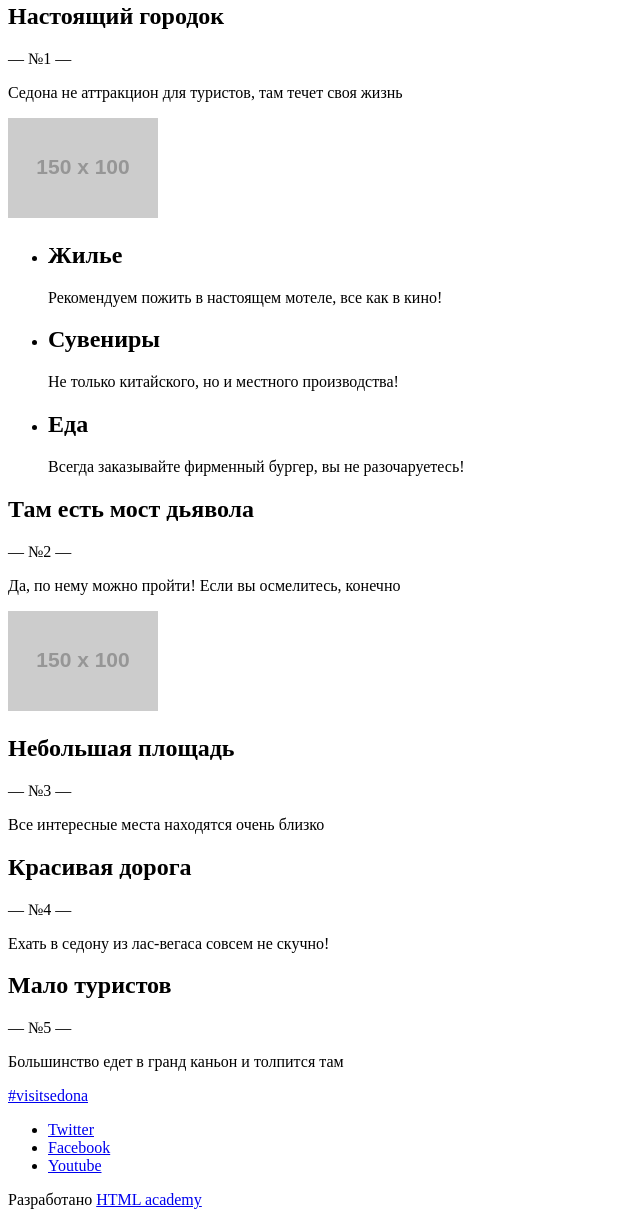
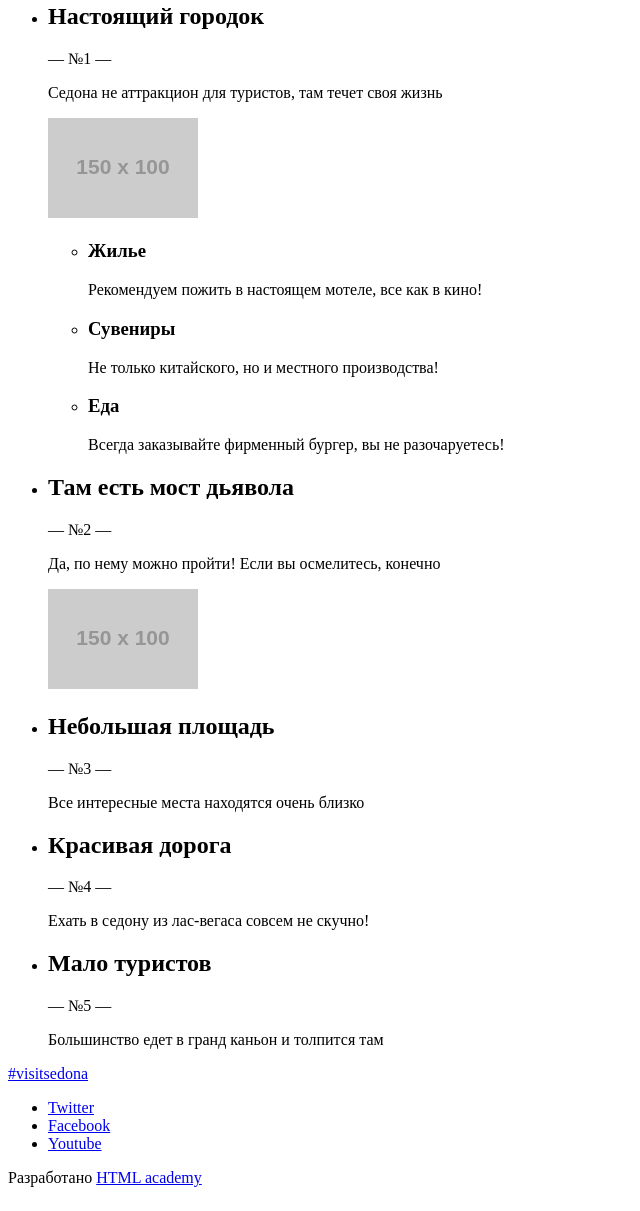
Before and after one commit to rumyantsevnn/234024-sedona-16, a website: page index.html in a window 1280 px wide. Shown: the part 490-1701 px from the top of the page, without its empty margins (0-640 px from the left). Drawn offline with Linux system fonts and the light colour scheme; placeholder pictures from the web are drawn by us.

Commit message:
правки

```diff
--- a/index.html
+++ b/index.html
@@ -38,62 +38,68 @@
         <p class="short-description__about-sedona">Седона — небольшой городок в аризоне, заслуживающий большего!</p>
         <p class="short-description__five-reasons">Рассмотрим 5 причин, по которым Седона круче, чем гранд каньон!</p>
       </div>
-      <div class="why-sedona">
+      <ul class="reasons-and-advantages">
+        <li class="reasons-and-advantages__item">
+          <div class="reason-with-picture">
             <section class="reason reason--blue-background">
               <h2 class="reason__title">Настоящий городок</h2>
               <span class="reason__number">— №1 —</span>
               <p class="reason__description">Седона не аттракцион для туристов, там течет своя жизнь</p>
             </section>
-        <img class="why-sedona__image" src="http://placehold.it/150x100" alt="Дома в Седоне">
+            <img class="reason-with-picture__image" src="http://placehold.it/150x100" alt="Дома в Седоне">
           </div>
-      <ul class="recommendations-list">
-        <li class="recommendations-list__item">
-          <section class="recommend">
-            <h2 class="recommend__title">Жилье</h2>
-            <p class="recommend__description">Рекомендуем пожить в настоящем мотеле, все как в кино!</p>
-            <div class="recommend__image"></div>
-          </section>
+          <ul class="advantages">
+            <li class="advantages__item">
+              <h3 class="advantages__title">Жилье</h3>
+              <p class="advantages__description">Рекомендуем пожить в настоящем мотеле, все как в кино!</p>
+              <div class="advantages__image"></div>
             </li>
-        <li class="recommendations-list__item">
-          <section class="recommend">
-            <h2 class="recommend__title">Сувениры</h2>
-            <p class="recommend__description">Не только китайского, но и местного производства!</p>
-            <div class="recommend__image"></div>
-          </section>
+            <li class="advantages__item">
+              <h3 class="advantages__title">Сувениры</h3>
+              <p class="advantages__description">Не только китайского, но и местного производства!</p>
+              <div class="advantages__image"></div>
             </li>
-        <li class="recommendations-list__item">
-          <section class="recommend">
-            <h2 class="recommend__title">Еда</h2>
-            <p class="recommend__description">Всегда заказывайте фирменный бургер, вы не разочаруетесь!</p>
-            <div class="recommend__image"></div>
-          </section>
+            <li class="advantages__item">
+              <h3 class="advantages__title">Еда</h3>
+              <p class="advantages__description">Всегда заказывайте фирменный бургер, вы не разочаруетесь!</p>
+              <div class="advantages__image"></div>
             </li>
           </ul>
-      <div class="why-sedona">
+        </li>
+        <li class="reasons-and-advantages__item">
+          <div class="reason-with-picture">
             <section class="reason reason--blue-background">
               <h2 class="reason__title">Там есть мост дьявола</h2>
               <span class="reason__number">— №2 —</span>
               <p class="reason__description">Да, по нему можно пройти! Если вы осмелитесь, конечно</p>
             </section>
-        <img class="why-sedona__image" src="http://placehold.it/150x100" alt="Горы и каньоны в Седоне">
+            <img class="reason-with-picture__image" src="http://placehold.it/150x100" alt="Горы и каньоны в Седоне">
           </div>
-      <div class="reasons-gray-background">
+        </li>
+      </ul>
+      <ul class="reasons-gray-background">
+        <li class="reasons-gray-background__item">
           <section class="reason">
             <h2 class="reason__title">Небольшая площадь</h2>
             <span class="reason__number">— №3 —</span>
             <p class="reason__description">Все интересные места находятся очень близко</p>
           </section>
+        </li>
+        <li class="reasons-gray-background__item">
           <section class="reason">
             <h2 class="reason__title">Красивая дорога</h2>
             <span class="reason__number">— №4 —</span>
             <p class="reason__description">Ехать в седону из лас-вегаса совсем не скучно!</p>
           </section>
+        </li>
+        <li class="reasons-gray-background__item">
           <section class="reason">
             <h2 class="reason__title">Мало туристов</h2>
             <span class="reason__number">— №5 —</span>
             <p class="reason__description">Большинство едет в гранд каньон и толпится там</p>
           </section>
-      </div>
+        </li>
+      </ul>
       <!-- Здесь будет форма поиска гостиницы -->
     </main>
     <footer class="page-footer">
```
Lines whose indentation alone changed are shown as unchanged.
